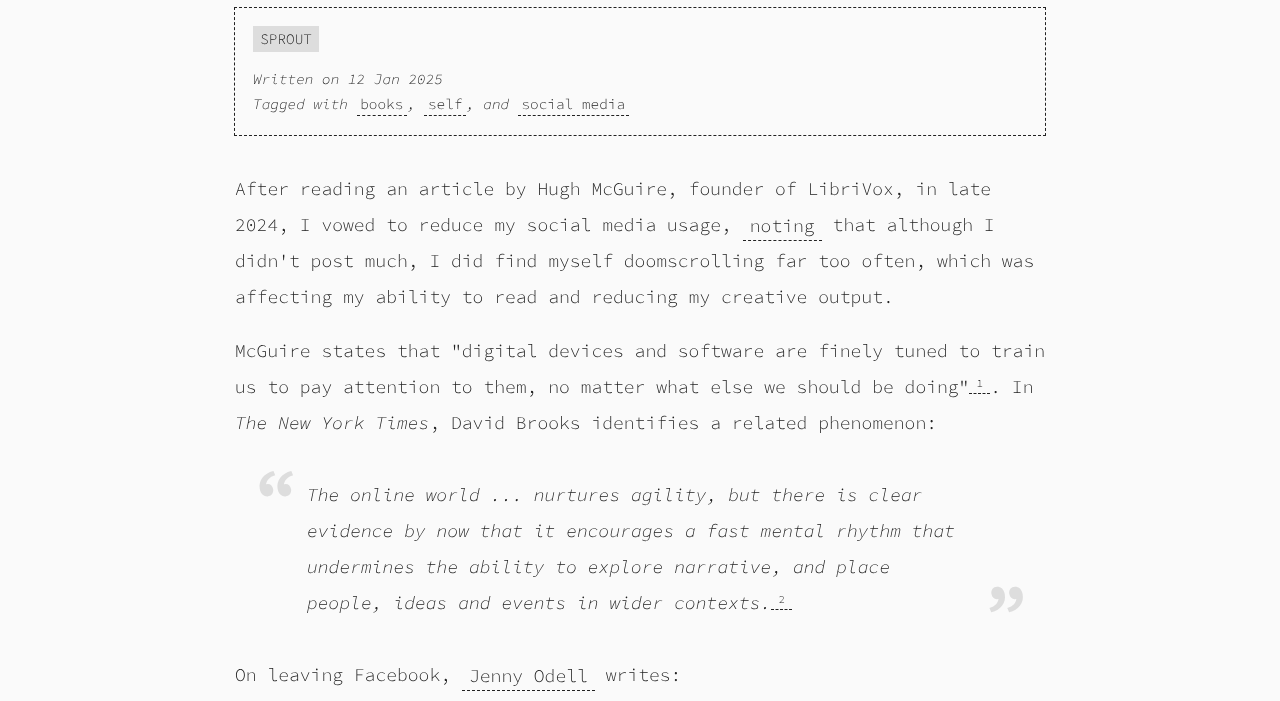
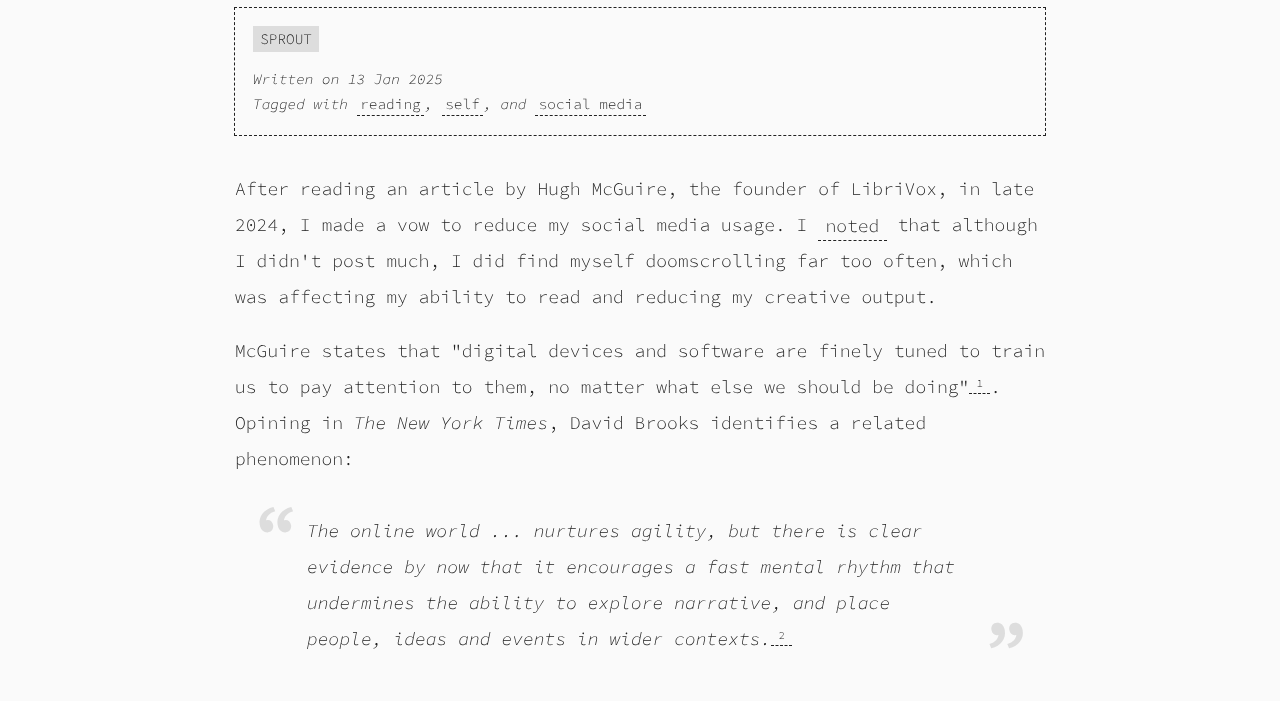
Before and after one commit to codemacabre/codemacabre-website, an Astro site: page /notes/withdrawing-attention in a window 1280 px wide. Shown: the part 237-938 px from the top of the page. Built offline with nearby package versions, Linux system fonts and the light colour scheme; Astro itself is replaced by a stand-in of ours; some packages are replaced by stand-ins of ours.

Commit message:
Publish note

```diff
--- a/src/content/notes/withdrawing-attention.mdx
+++ b/src/content/notes/withdrawing-attention.mdx
@@ -1,19 +1,18 @@
 ---
 category: "sprout"
-date: 2025-01-12
+date: 2025-01-13
 description: "An ongoing battle against doomscrolling"
-draft: true
-tags: ["books", "self", "social media"]
+tags: ["reading", "self", "social media"]
 title: Withdrawing attention
 ---
 
-After reading an article by Hugh McGuire, founder of LibriVox, in late 2024, I vowed to reduce my social media usage, [noting](https://social.coop/@codemacabre/113480440297940631) that although I didn't post much, I did find myself doomscrolling far too often, which was affecting my ability to read and reducing my creative output.
+After reading an article by Hugh McGuire, the founder of LibriVox, in late 2024, I made a vow to reduce my social media usage. I [noted](https://social.coop/@codemacabre/113480440297940631) that although I didn't post much, I did find myself doomscrolling far too often, which was affecting my ability to read and reducing my creative output.
 
-McGuire states that "digital devices and software are finely tuned to train us to pay attention to them, no matter what else we should be doing"[^1]. In _The New York Times_, David Brooks identifies a related phenomenon:
+McGuire states that "digital devices and software are finely tuned to train us to pay attention to them, no matter what else we should be doing"[^1]. Opining in _The New York Times_, David Brooks identifies a related phenomenon:
 
 > The online world ... nurtures agility, but there is clear evidence by now that it encourages a fast mental rhythm that undermines the ability to explore narrative, and place people, ideas and events in wider contexts.[^2]
 
-On leaving Facebook, [Jenny Odell](https://www.jennyodell.com/) writes:
+In her book on the subject, Jenny Odell asserts that leaving Facebook, for example, is not a single act, but a practice:
 
 > Civil disobedience in the attention economy means withdrawing attention. ... A real withdrawal of attention happens first and foremost in the mind. What is needed, then, is not a "once-and-for-all" type of quitting but ongoing training: the ability not just to withdraw attention, but to invest it somewhere else, to enlarge and proliferate it, to improve its acuity.[^3]
 
```
